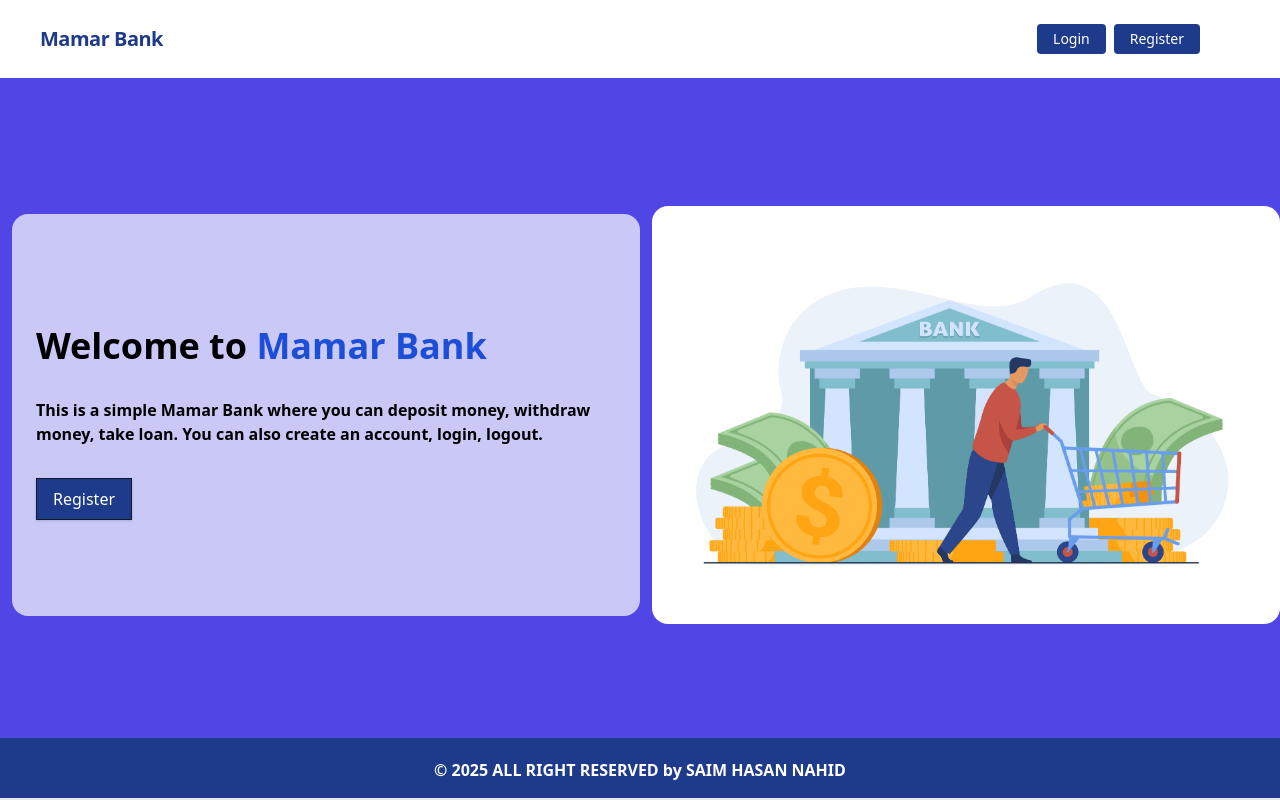
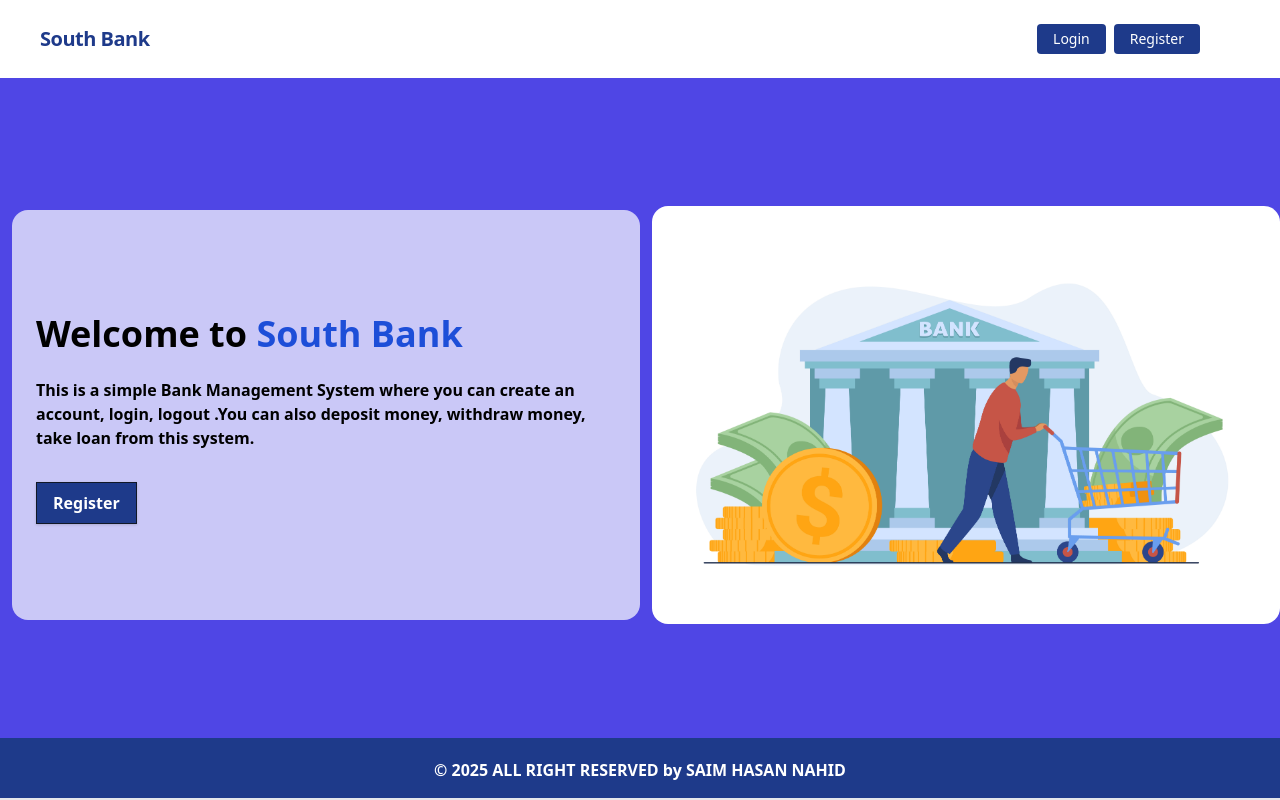
Before and after one commit to saimhasan10/Mamar_Bank, a Django app: template core/templates/index.html in a window 1280 px wide. Run offline with Django 5.2, Linux system fonts and the light colour scheme; the template is opened without the code that fills it, so the values that code supplies are empty.

Commit message:
name changed

```diff
--- a/core/templates/index.html
+++ b/core/templates/index.html
@@ -9,17 +9,16 @@
   <div
     class="flex flex-col w-full lg:w-1/2 justify-center items-start pt-24 pb-24 px-6 bg-white rounded-2xl bg-opacity-70 mx-3"
   >
-    <h1 class="font-bold text-4xl my-4">
-      Welcome to <span class="text-blue-700">Mamar Bank</span>
+    <h1 class="font-bold text-4xl my-2">
+      Welcome to <span class="text-blue-700">South Bank<span>
     </h1>
     <p class="font-bold py-4 mb-4">
-      This is a simple Mamar Bank where you can deposit money, withdraw money,
-      take loan. You can also create an account, login, logout.
+      This is a simple Bank Management System where you can create an account, login, logout .You can also deposit money, withdraw money, take loan from this system.
     </p>
     <div class="flex justify-start w-full">
       <a
         href="{% url 'register' %}"
-        class="bg-blue-900 text-white rounded-none hover:bg-white hover:text-blue-900 hover:border-blue-900 shadow hover:shadow-lg py-2 px-4 border border-gray-900 hover:border-transparent"
+        class="bg-blue-900 text-white font-bold rounded-none hover:bg-white hover:text-blue-900 hover:border-blue-900 shadow hover:shadow-lg py-2 px-4 border border-gray-900 hover:border-transparent"
         >Register</a
       >
     </div>
--- a/core/templates/navbar.html
+++ b/core/templates/navbar.html
@@ -1,7 +1,7 @@
 <nav class="flex items-center justify-between flex-wrap bg-white p-6 px-10">
   <div class="flex items-center flex-shrink-0 text-white mr-6">
     <span class="font-bold text-xl tracking-tight text-blue-900"
-      ><a href="/">Mamar Bank</a></span
+      ><a href="/">South Bank</a></span
     >
   </div>
   <div class="block lg:hidden">
--- a/transactions/templates/transactions/admin_email.html
+++ b/transactions/templates/transactions/admin_email.html
@@ -4,4 +4,4 @@
 <p>After loan approval your total amount is {{user.account.balance}}</p>
 
 <p>Thanks for banking with us</p>
-<p>Mamar Bank</p>
+<p>South Bank</p>
--- a/transactions/templates/transactions/deposite_email.html
+++ b/transactions/templates/transactions/deposite_email.html
@@ -6,4 +6,4 @@
 </p>
 
 <p>Thanks for banking with us</p>
-<p>Mamar Bank</p>
+<p>South Bank</p>
--- a/transactions/templates/transactions/loan_email.html
+++ b/transactions/templates/transactions/loan_email.html
@@ -7,4 +7,4 @@
 </p>
 
 <p>Thanks for banking with us</p>
-<p>Mamar Bank</p>
+<p>South Bank</p>
--- a/transactions/templates/transactions/withdrawal_email.html
+++ b/transactions/templates/transactions/withdrawal_email.html
@@ -6,4 +6,4 @@
 </p>
 
 <p>Thanks for banking with us</p>
-<p>Mamar Bank</p>
+<p>South Bank</p>
```
Also changed, not shown: readme.md, south_bank/__init__.py (added), south_bank/asgi.py (renamed from mamar_bank/asgi.py), south_bank/settings.py (renamed from mamar_bank/settings.py), south_bank/urls.py (renamed from mamar_bank/urls.py), south_bank/wsgi.py (renamed from mamar_bank/wsgi.py), 1 other file.
